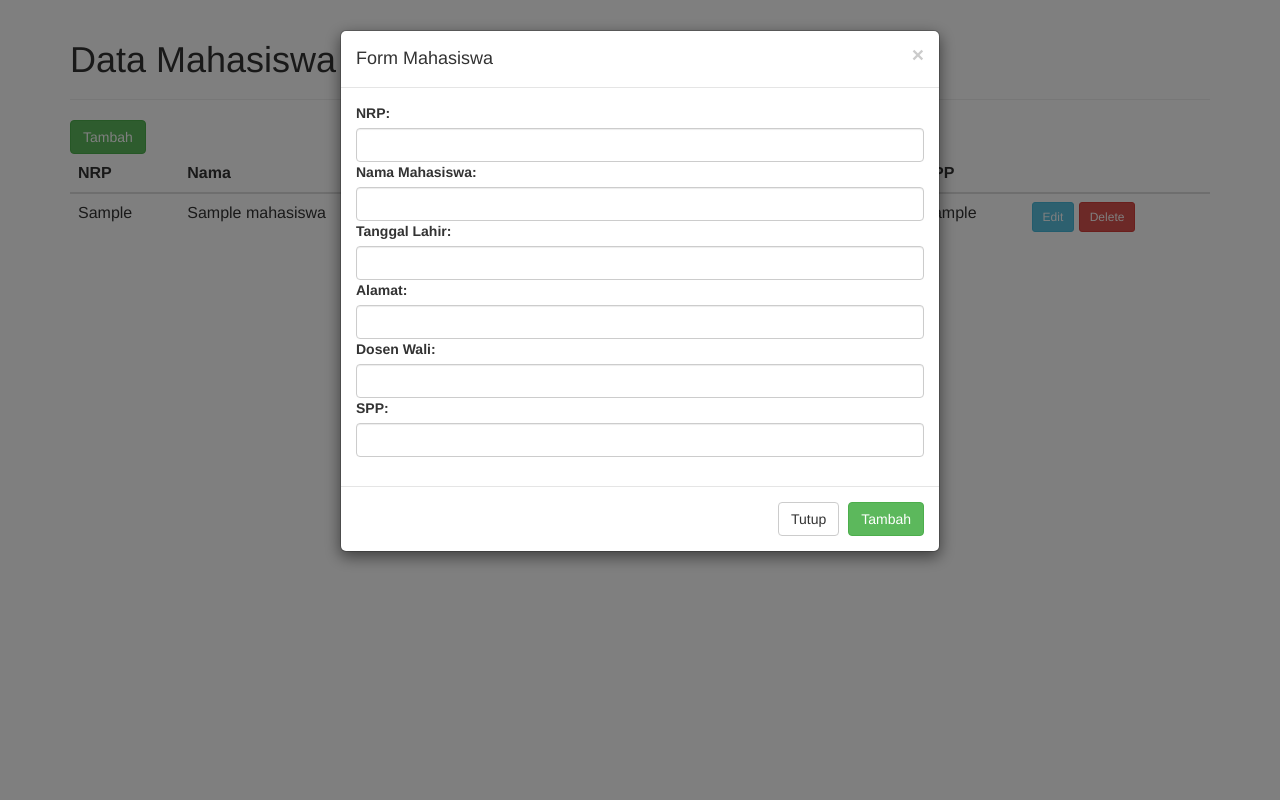
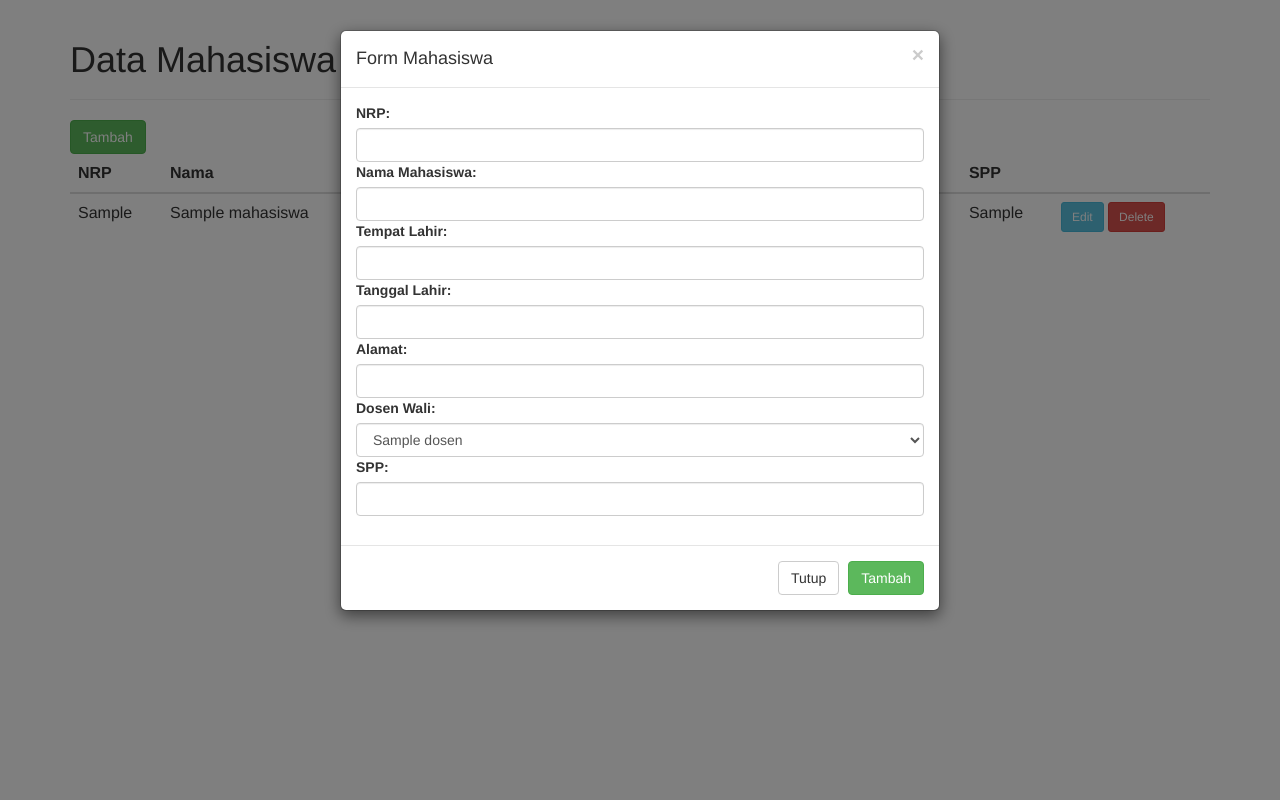
Before and after one commit to afirsta15/topsus, a PHP site: page / in a window 1280 px wide, after a click on "Tambah". Run offline with PHP 8.4, Linux system fonts and the light colour scheme; tables that the repository leaves empty or names only in its code hold one stand-in row (values such as "Sample post").

Commit message:
insert with select input

```diff
--- a/app/index.php
+++ b/app/index.php
@@ -68,6 +68,7 @@ include '../config/DBConnect.php';
           <tr>
             <th>NRP</th>
             <th>Nama</th>
+            <th>Tempat Lahir</th>
             <th>Tanggal Lahir</th>
             <th>Alamat</th>
             <th>Wali</th>
@@ -77,13 +78,14 @@ include '../config/DBConnect.php';
         </thead>
         <tbody>
           <?php
-            foreach ($db->frs_mahasiswa as $mhs) {
+            foreach ($db->frs_mahasiswa->where("is_active", "1") as $mhs) {
               echo "<tr>";
               echo "<td>".$mhs["nrp"]."</td>";
               echo "<td>".$mhs["nama_mhs"]."</td>";
+              echo "<td>".$mhs["tempat_lahir"]."</td>";
               echo "<td>".$mhs["tgl_lahir"]."</td>";
               echo "<td>".$mhs["alamat"]."</td>";
-              echo "<td>".$mhs["id_wali"]."</td>";
+              echo "<td>".$mhs["dosen_wali"]."</td>";
               echo "<td>".$mhs["spp"]."</td>";
               echo "<td>
               <button type='button' class='btn btn-sm btn-info'>Edit</button>
@@ -108,19 +110,21 @@ include '../config/DBConnect.php';
                 <input type="text" class="form-control" name="nrp" />
                 <label for="nama_mhs">Nama Mahasiswa:</label>
                 <input type="text" class="form-control" name="nama_mhs" />
+                <label for="tempat_lahir">Tempat Lahir:</label>
+                <input type="text" class="form-control" name="tempat_lahir" />
                 <label for="tgl_lahir">Tanggal Lahir:</label>
                 <input type="text" class="form-control" name="tgl_lahir" />
                 <label for="alamat">Alamat:</label>
                 <input type="text" class="form-control" name="alamat" />
-                <label for="id_wali">Dosen Wali:</label>
-                <input type="text" class="form-control" name="id_wali" />
-                <!--<select class="form-control" name="id_wali">
+                <label for="dosen_wali">Dosen Wali:</label>
+                <!-- <input type="text" class="form-control" name="dosen_wali" /> -->
+                <select class="form-control" name="dosen_wali">
                   <?php
-                    // foreach ($db->frs_dosen as $dosen) {
-                    //   echo "<option>".$dosen["nama"]."</option>";
-                    // }
+                    foreach ($db->frs_dosen as $dosen) {
+                      echo "<option>".$dosen["nama_dosen"]."</option>";
+                    }
                   ?>
-                </select>-->
+                </select>
                 <label for=spp>SPP:</label>
                 <input type="text" class="form-control" name="spp"/>
               </form>
```
Also changed, not shown: app/mhsController.php (+5 -3 lines).
